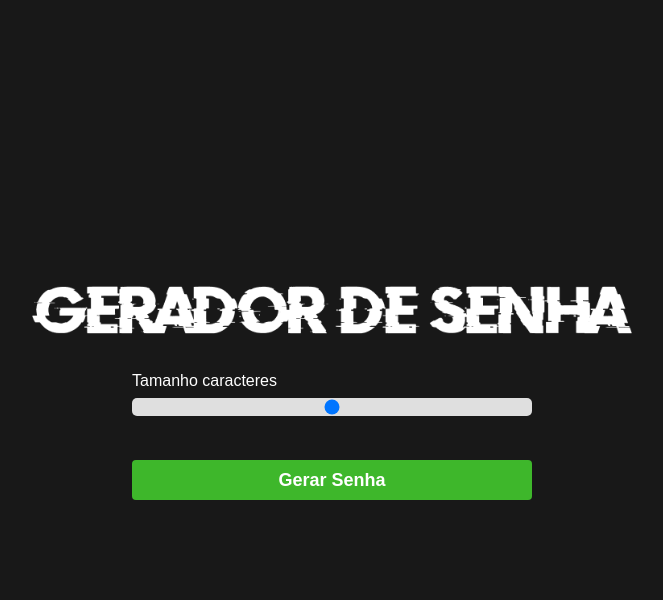
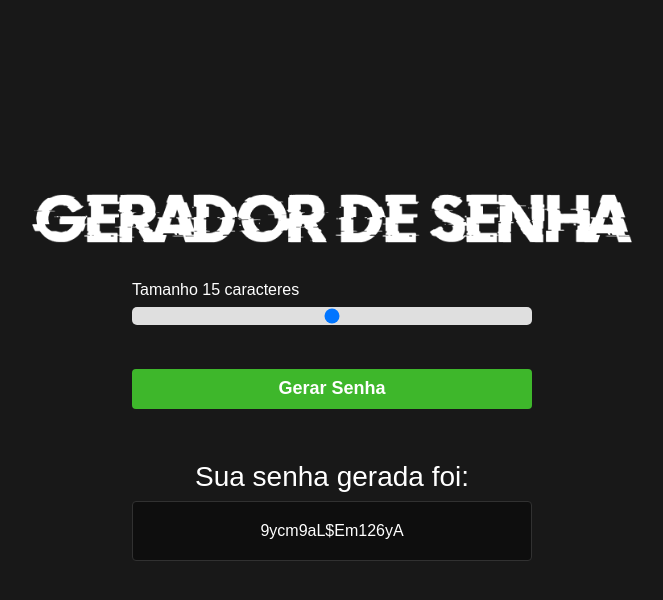
Before and after one commit to MarcosSantos-1/Gerador-de-Senha, a plain HTML site: page index.html in a window 1280 px wide. Both pictures are taken after a click on the button "Gerar Senha". Shown: the whole page, without its empty margins (308-971 px from the left). Drawn offline with Linux system fonts and the light colour scheme.

Commit message:
Functional

```diff
--- a/index.html
+++ b/index.html
@@ -11,7 +11,6 @@
 </head>
 <body>
 
-<script src="/script.js"></script>
 
 
 <img class ="logo" src="/assets/logo.png" alt="logo do Titulo da aplicação">
@@ -21,16 +20,20 @@
 
 <input id="slider" class="slider" type="range" min="5" max="25" value="15"/>
 
-<button id="button" class="button-cta" >Gerar Senha</button>
+<button id="button" class="button-cta" onclick="generatePassword()">Gerar Senha</button>
 
 
 </main>
 
-<div id = "container-password" class="container-password hide">
+
+    <div id ="container-password" onclick="copyPassword()" class="container-password hide">
     <span class="title"> Sua senha gerada foi:</span>
-    <span id="password" class="password">12325121313321</span>
+    <span id="password" class="password"></span>
     <span id="tooltip" class="tooltip">Clique na senha para copiar 👆</span>
 </div>
 
 
+<script src="/script.js"></script>
+
+</body>
 </html>
--- a/script.js
+++ b/script.js
@@ -1,9 +1,37 @@
-let sliderElement = document.querySelector("#slide");
+let sliderElement = document.querySelector("#slider");
 let buttonElement = document.querySelector("#button");
 
 let sizePassword = document.querySelector("#valor");
 let password = document.querySelector("#password");
 
-let containerPassword = document.querySelector("#container-passord");
+let containerPassword = document.querySelector("#container-password");
 
-let charset= "";
+let charset= "abcdefghijklmnopqrstuvwxyzABCDEFGHIJKLMNOPQRSTUVWXYZ0123456789#$@";
+let novaSenha = "";
+
+sizePassword.innerHTML = sliderElement.value;
+
+slider.oninput = function(){
+    sizePassword.innerHTML = this.value;
+}
+
+
+function generatePassword(){
+    let pass = "";
+
+// -> Algoritimo de passagem dos caracteres para a quantidade de caracteres selecionados no Slider (pelo usuário)
+    for(let i = 0, n = charset.length; i < sliderElement.value; ++i){
+        pass += charset.charAt(Math.floor(Math.random()*n))
+    }
+
+// -> Remove a classe "hide"  (esconder) que esconde o log deixando mais dinâmica quando o usuário acessa pela primeira vez
+    containerPassword.classList.remove("hide")
+    password.innerHTML = pass;
+    novaSenha = pass;
+}
+// -> Função para copiar a senha gerado ao clicar sobre o texto
+//* Nota: pelos meus testes, ao menos no MAC OS, somente o Safari está copiando a senha. Os demais navegadores não estão copiando a senha,
+function copyPassword(){
+    alert("Senha copiada!")
+    navigator.clipboard.writeText(novaSenha);
+}
```
